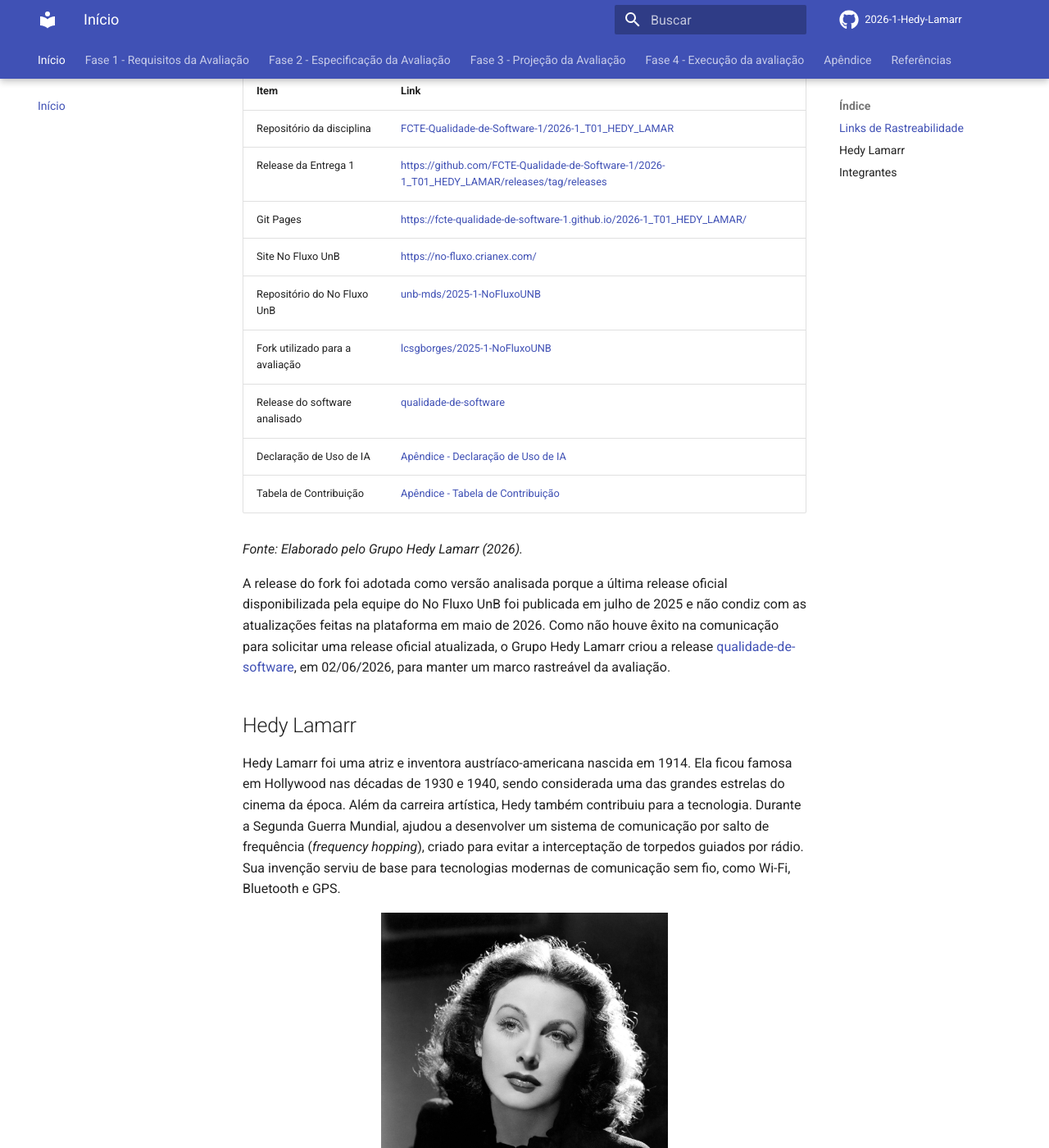
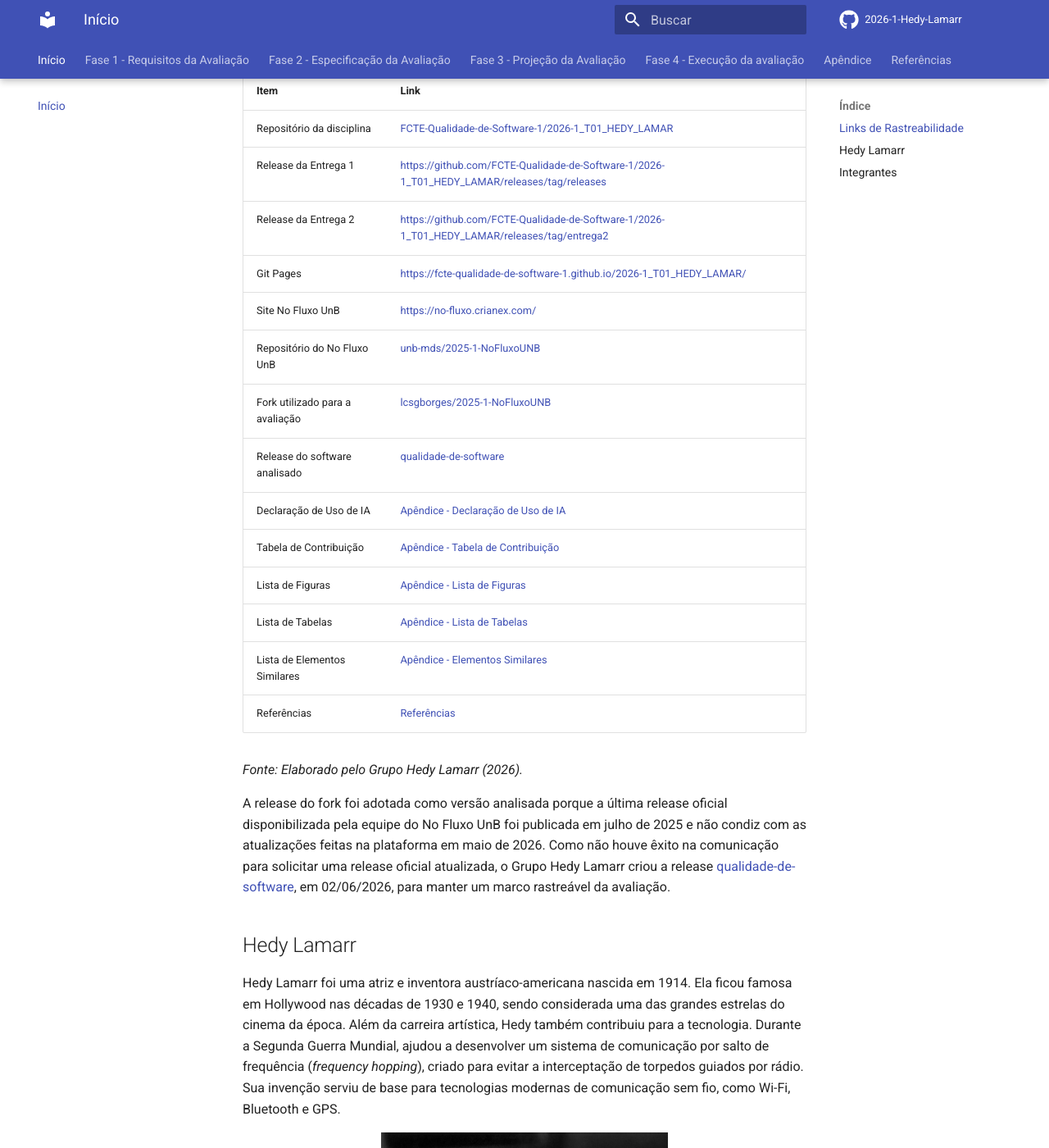
Before and after one commit to FCTE-Qualidade-de-Software-1/2026-1_T01_HEDY_LAMAR, an MkDocs documentation site: the page built from docs/index.md, in a window 1280 px wide and 1400 px high, scrolled down 801 px. Shown: the whole window at 82% size. Built offline with MkDocs 1.6.1 and Material for MkDocs 9.7.7, drawn with Linux system fonts in a browser that asks for light colours; comment, search, counter and statistics services are not loaded.

Commit message:
docs: adiciona links de rastreabilidade das referencias e tabela de figuras

```diff
--- a/docs/index.md
+++ b/docs/index.md
@@ -17,6 +17,7 @@ Este projeto tem como objetivo documentar a Avaliação da Qualidade de Produto
 |---|---|
 | Repositório da disciplina | [FCTE-Qualidade-de-Software-1/2026-1_T01_HEDY_LAMAR](https://github.com/FCTE-Qualidade-de-Software-1/2026-1_T01_HEDY_LAMAR) |
 | Release da Entrega 1 | [https://github.com/FCTE-Qualidade-de-Software-1/2026-1_T01_HEDY_LAMAR/releases/tag/releases](https://github.com/FCTE-Qualidade-de-Software-1/2026-1_T01_HEDY_LAMAR/releases/tag/releases) |
+| Release da Entrega 2 | [https://github.com/FCTE-Qualidade-de-Software-1/2026-1_T01_HEDY_LAMAR/releases/tag/entrega2](https://github.com/FCTE-Qualidade-de-Software-1/2026-1_T01_HEDY_LAMAR/releases/tag/entrega2) |
 | Git Pages | [https://fcte-qualidade-de-software-1.github.io/2026-1_T01_HEDY_LAMAR/](https://fcte-qualidade-de-software-1.github.io/2026-1_T01_HEDY_LAMAR/) |
 | Site No Fluxo UnB | [https://no-fluxo.crianex.com/](https://no-fluxo.crianex.com/) |
 | Repositório do No Fluxo UnB | [unb-mds/2025-1-NoFluxoUNB](https://github.com/unb-mds/2025-1-NoFluxoUNB) |
@@ -24,6 +25,10 @@ Este projeto tem como objetivo documentar a Avaliação da Qualidade de Produto
 | Release do software analisado | [qualidade-de-software](https://github.com/lcsgborges/2025-1-NoFluxoUNB/releases/tag/qualidade-de-software) |
 | Declaração de Uso de IA | [Apêndice - Declaração de Uso de IA](declaracao_uso_ia.md) |
 | Tabela de Contribuição | [Apêndice - Tabela de Contribuição](extras/contribuicao.md) |
+| Lista de Figuras | [Apêndice - Lista de Figuras](extras/listas.md#lista-de-figuras) |
+| Lista de Tabelas | [Apêndice - Lista de Tabelas](extras/listas.md#lista-de-tabelas) |
+| Lista de Elementos Similares | [Apêndice - Elementos Similares](extras/listas.md#elementos-similares) |
+| Referências | [Referências](referencias.md) |
 
 *Fonte: Elaborado pelo Grupo Hedy Lamarr (2026).*
 
```
